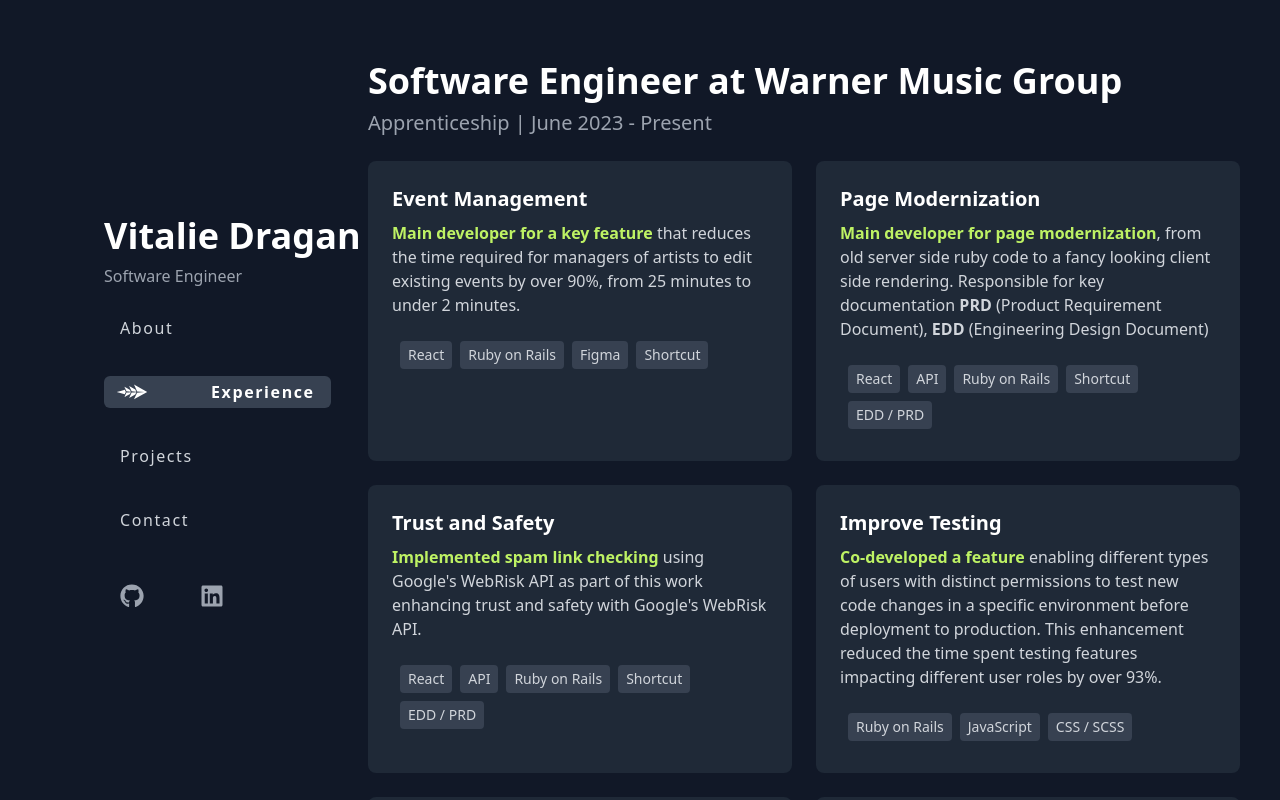
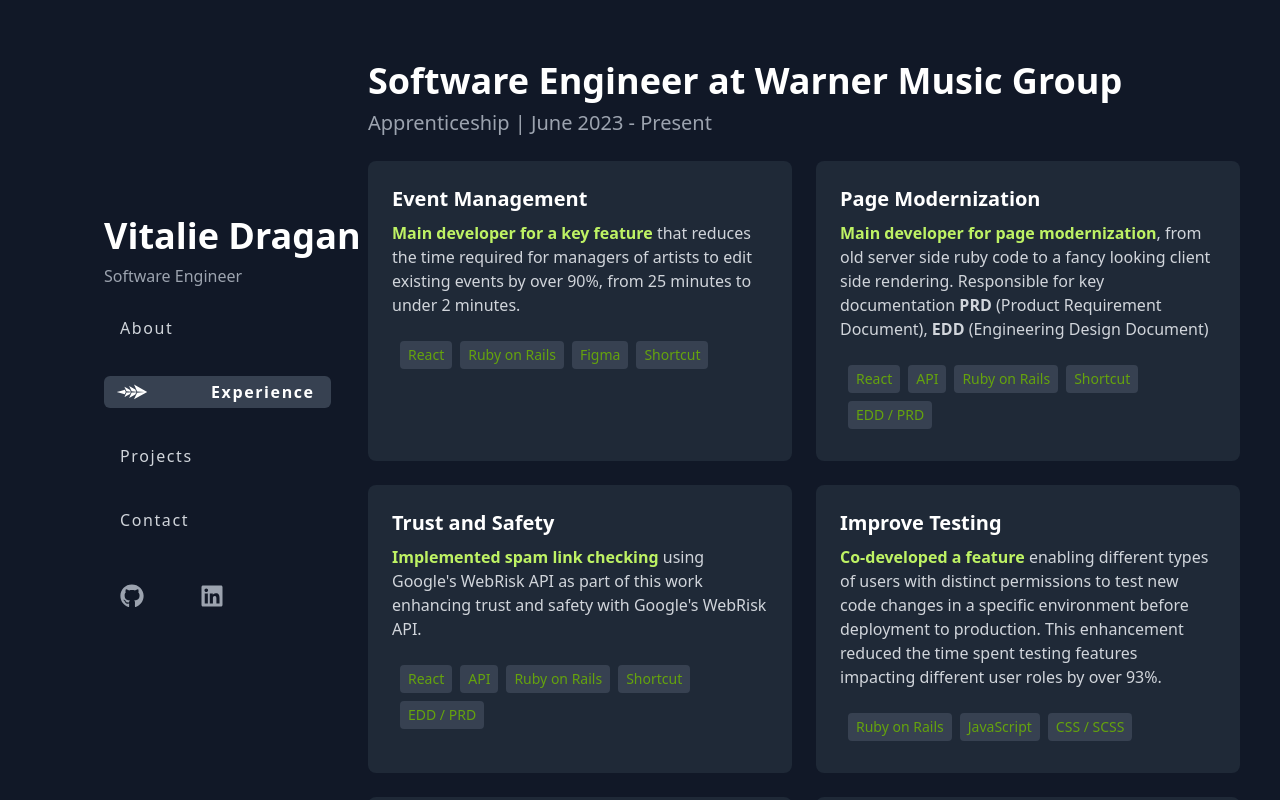
Before and after one commit to Dragan-Vitalie/PortfolioSketch, a React (Create React App) app: page / in a window 1280 px wide. Both pictures are taken after a click on the button "Experience". Shown: the part 895-1695 px from the top of the page. Built offline with nearby package versions, Linux system fonts and the light colour scheme.

Commit message:
minor color changes

```diff
--- a/src/App.css
+++ b/src/App.css
@@ -1,5 +1,6 @@
 body {
   scroll-behavior: smooth;
+  background-color: rgb(17 24 39);
 }
 
 .section {
--- a/src/ProgressContainer.js
+++ b/src/ProgressContainer.js
@@ -10,7 +10,7 @@
   { name: 'HTML / CSS / SCSS', percentage: 95, icon: FaHtml5 },
   { name: 'JavaScript', percentage: 90, icon: FaJs },
   { name: 'React.js', percentage: 80, icon: FaReact },
-  { name: 'API Proficient', percentage: 95, icon: TbApi },
+  { name: 'API', percentage: 95, icon: TbApi },
   { name: 'Bootstrap', percentage: 95, icon: FaBootstrap },
   { name: 'Tailwind CSS', percentage: 95, icon: SiTailwindcss },
   { name: 'Shadcn/ui', percentage: 75, icon: SiNextui },
--- a/src/components/Experience.js
+++ b/src/components/Experience.js
@@ -10,81 +10,81 @@
           <div className="bg-gray-800 p-6 rounded-lg">
             <h3 className="text-xl font-semibold mb-2 flex justify-between items-center">Event Management</h3>
             <p className="text-gray-300 mb-4"><strong className='text-lime-300'>Main developer for a key feature</strong> that reduces the time required for managers of artists to edit existing events by over 90%, from 25 minutes to under 2 minutes.</p>
-            <div className="flex flex-wrap gap-2 p-2 sm:justify-start justify-center">
-              <span className="bg-gray-700 text-gray-300 px-2 py-1 rounded text-sm">React</span>
-              <span className="bg-gray-700 text-gray-300 px-2 py-1 rounded text-sm">Ruby on Rails</span>
-              <span className="bg-gray-700 text-gray-300 px-2 py-1 rounded text-sm">Figma</span>
-              <span className="bg-gray-700 text-gray-300 px-2 py-1 rounded text-sm">Shortcut</span>
+            <div className="text-lime-600 flex flex-wrap gap-2 p-2 sm:justify-start justify-center">
+              <span className="bg-gray-700 px-2 py-1 rounded text-sm">React</span>
+              <span className="bg-gray-700 px-2 py-1 rounded text-sm">Ruby on Rails</span>
+              <span className="bg-gray-700 px-2 py-1 rounded text-sm">Figma</span>
+              <span className="bg-gray-700 px-2 py-1 rounded text-sm">Shortcut</span>
             </div>
           </div>
           <div className="bg-gray-800 p-6 rounded-lg">
             <h3 className="text-xl font-semibold mb-2 flex justify-between items-center ">Page Modernization</h3>
             <p className="text-gray-300 mb-4"><strong className='text-lime-300'>Main developer for page modernization</strong>, from old server side ruby code to a fancy looking client side rendering. Responsible for key documentation <strong>PRD</strong> (Product Requirement Document), <strong>EDD</strong> (Engineering Design Document)</p>
-            <div className="flex flex-wrap gap-2 p-2 sm:justify-start justify-center">
-              <span className="bg-gray-700 text-gray-300 px-2 py-1 rounded text-sm">React</span>
-              <span className="bg-gray-700 text-gray-300 px-2 py-1 rounded text-sm">API</span>
-              <span className="bg-gray-700 text-gray-300 px-2 py-1 rounded text-sm">Ruby on Rails</span>
-              <span className="bg-gray-700 text-gray-300 px-2 py-1 rounded text-sm">Shortcut</span>
-              <span className="bg-gray-700 text-gray-300 px-2 py-1 rounded text-sm">EDD / PRD</span>
+            <div className="text-lime-600 flex flex-wrap gap-2 p-2 sm:justify-start justify-center">
+              <span className="bg-gray-700 px-2 py-1 rounded text-sm">React</span>
+              <span className="bg-gray-700 px-2 py-1 rounded text-sm">API</span>
+              <span className="bg-gray-700 px-2 py-1 rounded text-sm">Ruby on Rails</span>
+              <span className="bg-gray-700 px-2 py-1 rounded text-sm">Shortcut</span>
+              <span className="bg-gray-700 px-2 py-1 rounded text-sm">EDD / PRD</span>
             </div>
           </div>
           <div className="bg-gray-800 p-6 rounded-lg">
             <h3 className="text-xl font-semibold mb-2 flex justify-between items-center ">Trust and Safety</h3>
             <p className="text-gray-300 mb-4"><strong className='text-lime-300'>Implemented spam link checking </strong> using Google's WebRisk API as part of this work enhancing trust and safety with Google's WebRisk API.</p>
-            <div className="flex flex-wrap gap-2 p-2 sm:justify-start justify-center">
-              <span className="bg-gray-700 text-gray-300 px-2 py-1 rounded text-sm">React</span>
-              <span className="bg-gray-700 text-gray-300 px-2 py-1 rounded text-sm">API</span>
-              <span className="bg-gray-700 text-gray-300 px-2 py-1 rounded text-sm">Ruby on Rails</span>
-              <span className="bg-gray-700 text-gray-300 px-2 py-1 rounded text-sm">Shortcut</span>
-              <span className="bg-gray-700 text-gray-300 px-2 py-1 rounded text-sm">EDD / PRD</span>
+            <div className="text-lime-600 flex flex-wrap gap-2 p-2 sm:justify-start justify-center">
+              <span className="bg-gray-700 px-2 py-1 rounded text-sm">React</span>
+              <span className="bg-gray-700 px-2 py-1 rounded text-sm">API</span>
+              <span className="bg-gray-700 px-2 py-1 rounded text-sm">Ruby on Rails</span>
+              <span className="bg-gray-700 px-2 py-1 rounded text-sm">Shortcut</span>
+              <span className="bg-gray-700 px-2 py-1 rounded text-sm">EDD / PRD</span>
             </div>
           </div>
           <div className="bg-gray-800 p-6 rounded-lg">
             <h3 className="text-xl font-semibold mb-2 flex justify-between items-center ">Improve Testing</h3>
             <p className="text-gray-300 mb-4"><strong className='text-lime-300'>Co-developed a feature </strong> enabling different types of users with distinct permissions to test new code changes in a specific environment before deployment to production. This enhancement reduced the time spent testing features impacting different user roles by over 93%.</p>
-            <div className="flex flex-wrap gap-2 p-2 sm:justify-start justify-center">
-              <span className="bg-gray-700 text-gray-300 px-2 py-1 rounded text-sm">Ruby on Rails</span>
-              <span className="bg-gray-700 text-gray-300 px-2 py-1 rounded text-sm">JavaScript</span>
-              <span className="bg-gray-700 text-gray-300 px-2 py-1 rounded text-sm">CSS / SCSS</span>
+            <div className="text-lime-600 flex flex-wrap gap-2 p-2 sm:justify-start justify-center">
+              <span className="bg-gray-700 px-2 py-1 rounded text-sm">Ruby on Rails</span>
+              <span className="bg-gray-700 px-2 py-1 rounded text-sm">JavaScript</span>
+              <span className="bg-gray-700 px-2 py-1 rounded text-sm">CSS / SCSS</span>
 
             </div>
           </div>
           <div className="bg-gray-800 p-6 rounded-lg">
             <h3 className="text-xl font-semibold mb-2 flex justify-between items-center ">POC using Auth0</h3>
             <p className="text-gray-300 mb-4"><strong className='text-lime-300'>Contributed to a proof of concept using Auth0 </strong>, including Figma wireframes and React integrations, which was subsequently integrated into the Website, Dashboard, and App.</p>
-            <div className="flex flex-wrap gap-2 p-2 sm:justify-start justify-center">
-              <span className="bg-gray-700 text-gray-300 px-2 py-1 rounded text-sm">Figma</span>
-              <span className="bg-gray-700 text-gray-300 px-2 py-1 rounded text-sm">Shortcut</span>
-              <span className="bg-gray-700 text-gray-300 px-2 py-1 rounded text-sm">React</span>
-              <span className="bg-gray-700 text-gray-300 px-2 py-1 rounded text-sm">API</span>
-              <span className="bg-gray-700 text-gray-300 px-2 py-1 rounded text-sm">Ruby on Rails</span>
+            <div className="text-lime-600 flex flex-wrap gap-2 p-2 sm:justify-start justify-center">
+              <span className="bg-gray-700 px-2 py-1 rounded text-sm">Figma</span>
+              <span className="bg-gray-700 px-2 py-1 rounded text-sm">Shortcut</span>
+              <span className="bg-gray-700 px-2 py-1 rounded text-sm">React</span>
+              <span className="bg-gray-700 px-2 py-1 rounded text-sm">API</span>
+              <span className="bg-gray-700 px-2 py-1 rounded text-sm">Ruby on Rails</span>
             </div>
           </div>
           <div className="bg-gray-800 p-6 rounded-lg">
             <h3 className="text-xl font-semibold mb-2 flex justify-between items-center ">Ruby Upgrade</h3>
             <p className="text-gray-300 mb-4"><strong className='text-lime-300'>Contributed to the Ruby upgrade </strong>, across multiple services, verifying gems and tests before pipeline deployment, while following best practices and reporting a critical outdated gem issue.</p>
-            <div className="flex flex-wrap gap-2 p-2 sm:justify-start justify-center">
-              <span className="bg-gray-700 text-gray-300 px-2 py-1 rounded text-sm">Ruby</span>
-              <span className="bg-gray-700 text-gray-300 px-2 py-1 rounded text-sm">Docker</span>
-              <span className="bg-gray-700 text-gray-300 px-2 py-1 rounded text-sm">Packages</span>
-              <span className="bg-gray-700 text-gray-300 px-2 py-1 rounded text-sm">Gems</span>
-              <span className="bg-gray-700 text-gray-300 px-2 py-1 rounded text-sm">Rubocop</span>
+            <div className="text-lime-600 flex flex-wrap gap-2 p-2 sm:justify-start justify-center">
+              <span className="bg-gray-700 px-2 py-1 rounded text-sm">Ruby</span>
+              <span className="bg-gray-700 px-2 py-1 rounded text-sm">Docker</span>
+              <span className="bg-gray-700 px-2 py-1 rounded text-sm">Packages</span>
+              <span className="bg-gray-700 px-2 py-1 rounded text-sm">Gems</span>
+              <span className="bg-gray-700 px-2 py-1 rounded text-sm">Rubocop</span>
             </div>
           </div>
         </div>
         <div className="bg-gray-800 mt-7 p-6 justify-center rounded-lg">
           <h3 className="text-xl font-semibold mb-2 flex justify-between items-center "> Following Best Practices within B2B</h3>
           <p className="text-gray-300 mb-4"><strong className='text-lime-300'>Working within the B2B team </strong>, adopting Agile methodology while prioritizing CI / CD, continuous learning, and team productivity.</p>
-          <div className="flex flex-wrap gap-2 p-2 sm:justify-start justify-center">
-            <span className="bg-gray-700 text-gray-300 px-2 py-1 rounded text-sm">Docker</span>
-            <span className="bg-gray-700 text-gray-300 px-2 py-1 rounded text-sm">Ruby</span>
-            <span className="bg-gray-700 text-gray-300 px-2 py-1 rounded text-sm">Ruby on Rails</span>
-            <span className="bg-gray-700 text-gray-300 px-2 py-1 rounded text-sm">Unit Testing</span>
-            <span className="bg-gray-700 text-gray-300 px-2 py-1 rounded text-sm">APIs</span>
-            <span className="bg-gray-700 text-gray-300 px-2 py-1 rounded text-sm">JavaScript</span>
-            <span className="bg-gray-700 text-gray-300 px-2 py-1 rounded text-sm">React</span>
-            <span className="bg-gray-700 text-gray-300 px-2 py-1 rounded text-sm">CSS / SCSS</span>
-            <span className="bg-gray-700 text-gray-300 px-2 py-1 rounded text-sm">Shortcut</span>
+          <div className="text-lime-600 flex flex-wrap gap-2 p-2 sm:justify-start justify-center">
+            <span className="bg-gray-700 px-2 py-1 rounded text-sm">Docker</span>
+            <span className="bg-gray-700 px-2 py-1 rounded text-sm">Ruby</span>
+            <span className="bg-gray-700 px-2 py-1 rounded text-sm">Ruby on Rails</span>
+            <span className="bg-gray-700 px-2 py-1 rounded text-sm">Unit Testing</span>
+            <span className="bg-gray-700 px-2 py-1 rounded text-sm">APIs</span>
+            <span className="bg-gray-700 px-2 py-1 rounded text-sm">JavaScript</span>
+            <span className="bg-gray-700 px-2 py-1 rounded text-sm">React</span>
+            <span className="bg-gray-700 px-2 py-1 rounded text-sm">CSS / SCSS</span>
+            <span className="bg-gray-700 px-2 py-1 rounded text-sm">Shortcut</span>
           </div>
         </div>
       </div>
--- a/src/components/Projects.js
+++ b/src/components/Projects.js
@@ -22,7 +22,7 @@
         {isOpen && <Modal setIsOpen={setIsOpen} />}
       </main> */}
       <h2 className="text-4xl font-bold mb-3">Personal Projects</h2>
-      <h3 className="text-gray-400 mb-6">Happy to provide more information if you reach out !</h3>
+      <h3 className="text-gray-400 mb-6">Happy to provide more information when you reach out !</h3>
       <div className="grid grid-cols-1 md:grid-cols-2 gap-6">
           <a href="https://login-signup-modal.netlify.app/" target="_blank" rel="noreferrer" className="flex flex-col items-center bg-white border border-gray-200 rounded-lg shadow md:flex-row md:max-w-xl hover:bg-gray-100 dark:border-gray-700 dark:bg-gray-800 dark:hover:bg-gray-700">
             <img className="object-cover w-full rounded-t-lg h-96 md:h-auto md:w-48 md:rounded-none md:rounded-s-lg" src={SignInImage} alt="" />
```
